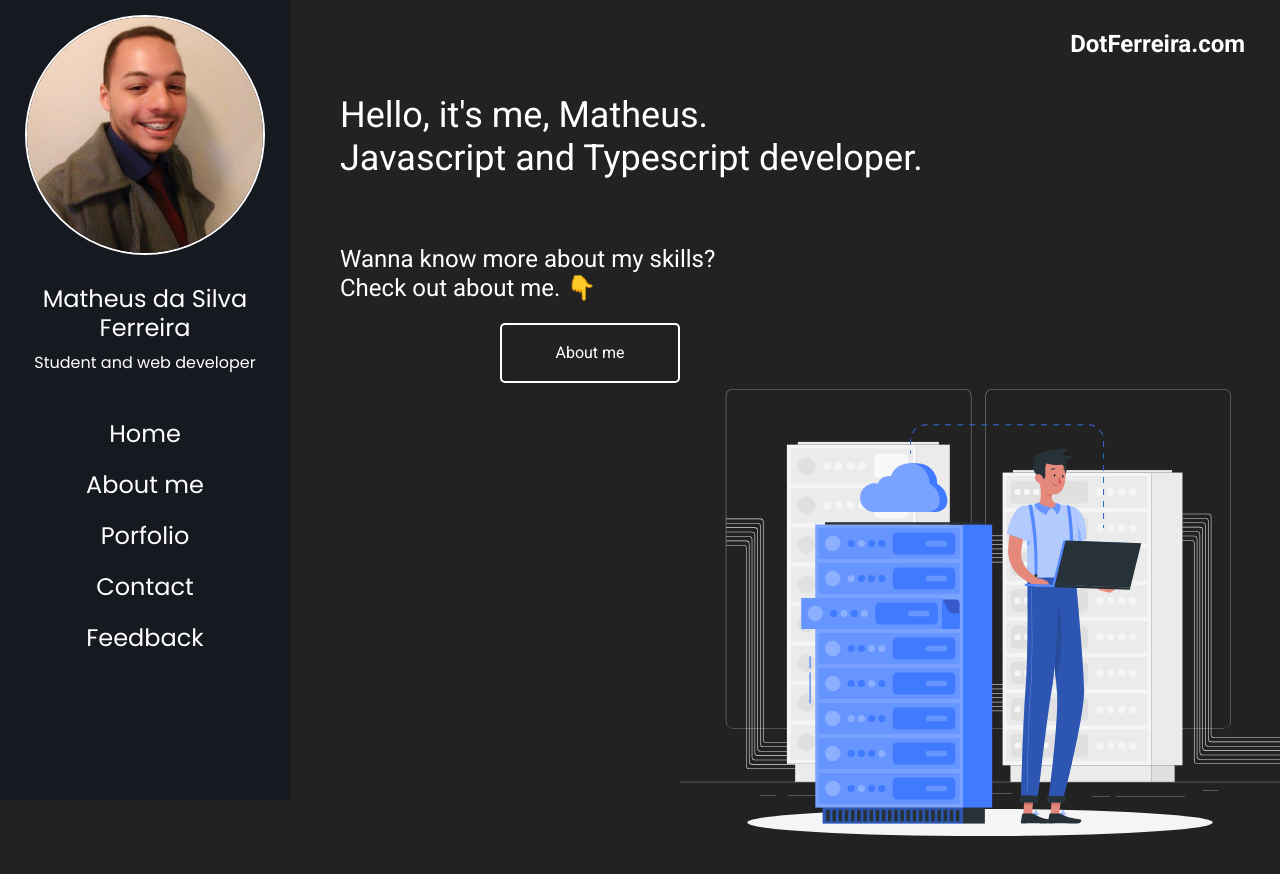
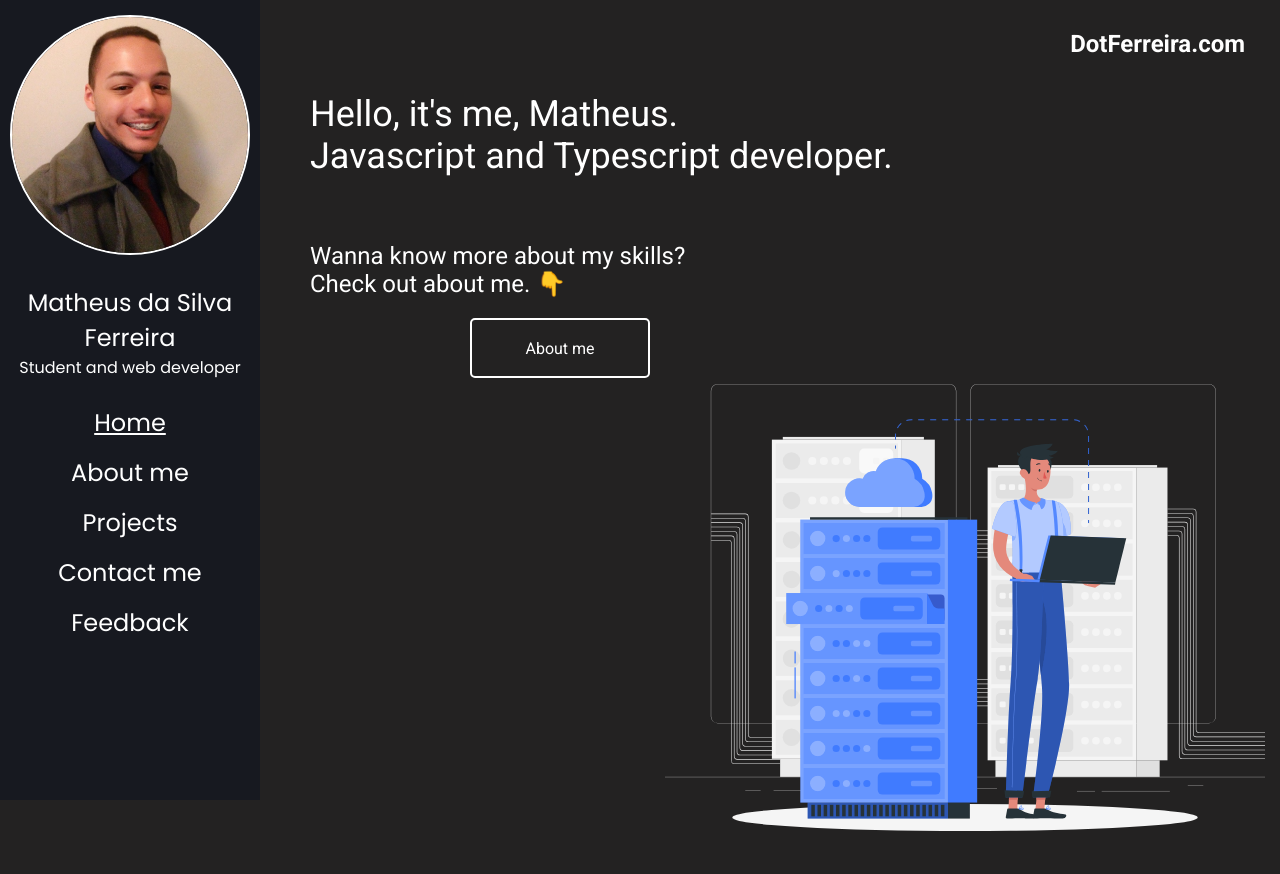
Before and after one commit to Matheus3Ferreira/dotFerreira, a React (Create React App) app: page / in a window 1280 px wide. Shown: the top 874 px of the page. Built offline with nearby package versions, Linux system fonts and the light colour scheme.

Commit message:
feat: homepage, sidebar, navigation

```diff
--- a/package.json
+++ b/package.json
@@ -10,7 +10,6 @@
     "@types/node": "^16.11.26",
     "@types/react": "^17.0.39",
     "@types/react-dom": "^17.0.11",
-    "bootstrap": "^5.1.3",
     "node-sass": "^7.0.1",
     "react": "^17.0.2",
     "react-dom": "^17.0.2",
--- a/public/index.html
+++ b/public/index.html
@@ -14,7 +14,6 @@
     <link rel="preconnect" href="https://fonts.gstatic.com" crossorigin>
     <link href="https://fonts.googleapis.com/css2?family=Poppins:wght@400;700&family=Roboto:wght@400;700&display=swap" rel="stylesheet">
     <link rel="manifest" href="%PUBLIC_URL%/manifest.json" />
-    <link href="https://cdn.jsdelivr.net/npm/bootstrap@5.1.3/dist/css/bootstrap.min.css" rel="stylesheet" integrity="sha384-1BmE4kWBq78iYhFldvKuhfTAU6auU8tT94WrHftjDbrCEXSU1oBoqyl2QvZ6jIW3" crossorigin="anonymous">
 
     <title>React App</title>
   </head>
--- a/src/App.tsx
+++ b/src/App.tsx
@@ -1,13 +1,24 @@
 import { SideBar } from "./components/SideBar";
 import "./styles/global.scss";
-import {RoutesComponent} from "./routes"
+import { BrowserRouter, Route, Routes } from "react-router-dom";
+import { AboutMe } from "./pages/AboutMe";
+import { Home } from "./pages/Home";
+import { Logo } from "./components/Logo";
 
 function App() {
   return (
-   <div className="page-layout">
-     <SideBar />
-     <RoutesComponent/>
-   </div>
+    <BrowserRouter>
+      <div className="page-layout">
+        <SideBar />
+        <main>
+        <Logo/>
+        <Routes>
+          <Route index element={<Home />} />
+          <Route path="/aboutme"element={<AboutMe />}></Route>
+        </Routes>
+        </main>
+      </div>
+    </BrowserRouter>
   );
 }
 
--- /dev/null
+++ b/src/components/Logo.tsx
@@ -0,0 +1,7 @@
+import '../styles/logo.scss'
+
+export function Logo(){
+    return (
+        <h2 className="logo">DotFerreira.com</h2>
+    )
+}
--- a/src/components/SideBar.tsx
+++ b/src/components/SideBar.tsx
@@ -1,18 +1,25 @@
+import { NavLink } from "react-router-dom";
 import profile from "../assets/profile.svg";
 import "../styles/sidebar.scss"
 
 export function SideBar(){
+
+    function CheckNavLinkActived(active: boolean) {
+        const activeClassName = "actived-navlink navlink"
+        return active ? activeClassName : "navlink"
+    }
+
     return (
         <div className="side-bar">
             <img src={profile} alt="profile"/>
             <h2>Matheus da Silva Ferreira</h2>
             <p>Student and web developer</p>
             <nav>
-                <a href="/">Home</a>
-                <a href="/aboutme">About me</a>
-                <a href="#c">Porfolio</a>
-                <a href="#d">Contact</a>
-                <a href="#e">Feedback</a>
+                <NavLink className={({isActive}) => CheckNavLinkActived(isActive)} to="/">Home</NavLink>
+                <NavLink className={({isActive}) => CheckNavLinkActived(isActive)} to="/aboutme">About me</NavLink>
+                <NavLink className={({isActive}) => CheckNavLinkActived(isActive)} to="/projects">Projects</NavLink>
+                <NavLink className={({isActive}) => CheckNavLinkActived(isActive)} to="/contact">Contact me</NavLink>
+                <NavLink className={({isActive}) => CheckNavLinkActived(isActive)} to="/feedback">Feedback</NavLink>
             </nav>
         </div>
     )
--- a/src/pages/AboutMe.tsx
+++ b/src/pages/AboutMe.tsx
@@ -1,9 +1,12 @@
+import { Logo } from "../components/Logo"
 
 
 export function AboutMe() {
     return (
-        <>
-        About Me
-        </>
+        <div>
+            <h1>About me</h1>
+            <h2>I’m a Developer Backend, able to learn everything, searching incredible ideas to make it happen.</h2>
+
+        </div>
     )
 }
--- a/src/pages/Home.tsx
+++ b/src/pages/Home.tsx
@@ -1,20 +1,18 @@
-
 import server from "../assets/server.svg";
 import "../styles/home.scss";
-import {Button} from "../components/Button"
+import { Button } from "../components/Button";
+import { useNavigate } from "react-router-dom";
 
 export function Home() {
+    const navigate = useNavigate();
     return (
-        <div className="home-page">
         <main>
-                <h2 className="page-title">DotFerreira.com</h2>
-                <h1>Hello, it's me, Matheus.<br/>Javascript and Typescript developer.</h1>
+            <h1 className="home-title">Hello, it's me, Matheus.<br/>Javascript and Typescript developer.</h1>
             <div className="grid-container">
                 <h2 className="grid-title">Wanna know more about my skills?<br/>Check out about me. 👇</h2>
-                    <Button className="button-home button">About me</Button>
+                <Button className="button-home button" onClick={() => navigate('/aboutme')}>About me</Button>
                 <img src={server} alt="" className="server"/>
             </div>
         </main>
-        </div>
     )
 }
--- a/src/routes.tsx
+++ b/src/routes.tsx
@@ -1,14 +1,3 @@
-import { BrowserRouter, Route, Routes } from "react-router-dom";
-import { AboutMe } from "./pages/AboutMe";
-import { Home } from "./pages/Home";
+export const uiui = {
 
-export function RoutesComponent() {
-  return (
-    <BrowserRouter>
-      <Routes>
-        <Route index element={<Home />} />
-        <Route path="/aboutme"element={<AboutMe />}></Route>
-      </Routes>
-    </BrowserRouter>
-  );
 }
--- a/src/styles/global.scss
+++ b/src/styles/global.scss
@@ -17,14 +17,20 @@ body, input, button, textarea, p, h1, h2 {
 h1 {
     font-size: 36px;
     font-family: "Roboto", sans-serif;
+    font-weight: normal;
 }
 
 h2 {
     font-size: 24px;
     font-family: "Roboto", sans-serif;
+    font-weight: normal;
 }
 
 .page-layout {
     display: flex;
-    height: 100%;
+    width: 100%;
 }
+
+main {
+    width: 100%;
+}
--- a/src/styles/home.scss
+++ b/src/styles/home.scss
@@ -1,17 +1,5 @@
-.home-page {
-    display: flex;
-
 main {
-        height: 100vh;
-        width: 100%;
-
-        .page-title {
-            font-weight: 700;
-            text-align: end;
-            margin: 30px 35px 35px 0;
-        }
-
-        h1 {
+    .home-title {
         margin-bottom: 65px;
     }
 
@@ -37,4 +25,3 @@
         grid-area: server;
     }
 }
-}
--- /dev/null
+++ b/src/styles/logo.scss
@@ -0,0 +1,6 @@
+.logo {
+    font-weight: 700;
+    text-align: end;
+    margin: 30px 35px 35px 0;
+
+}
--- a/src/styles/sidebar.scss
+++ b/src/styles/sidebar.scss
@@ -27,11 +27,16 @@
         flex-direction: column;
         margin-top: 25px;
 
-        a {
+        .navlink {
             font-size: 24px;
             text-decoration: none;
             color: #FFF;
             margin-bottom: 15px;
         }
+
+        .actived-navlink {
+           text-decoration: underline;
+
+        }
     }
 }
```
Also changed, not shown: 1 other file (tests, documents, lock files or other folders). Lines whose indentation alone changed are shown as unchanged.
